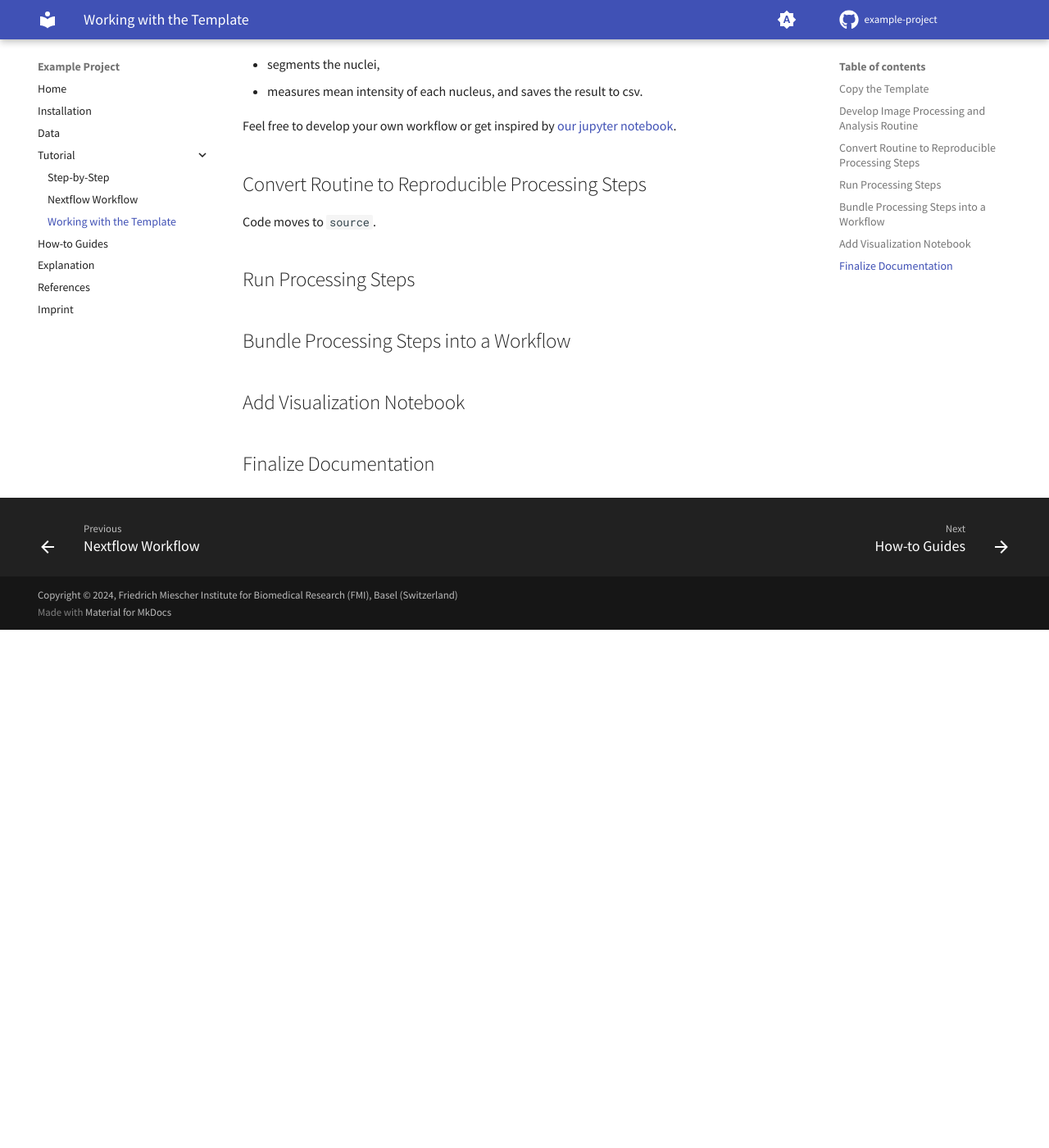
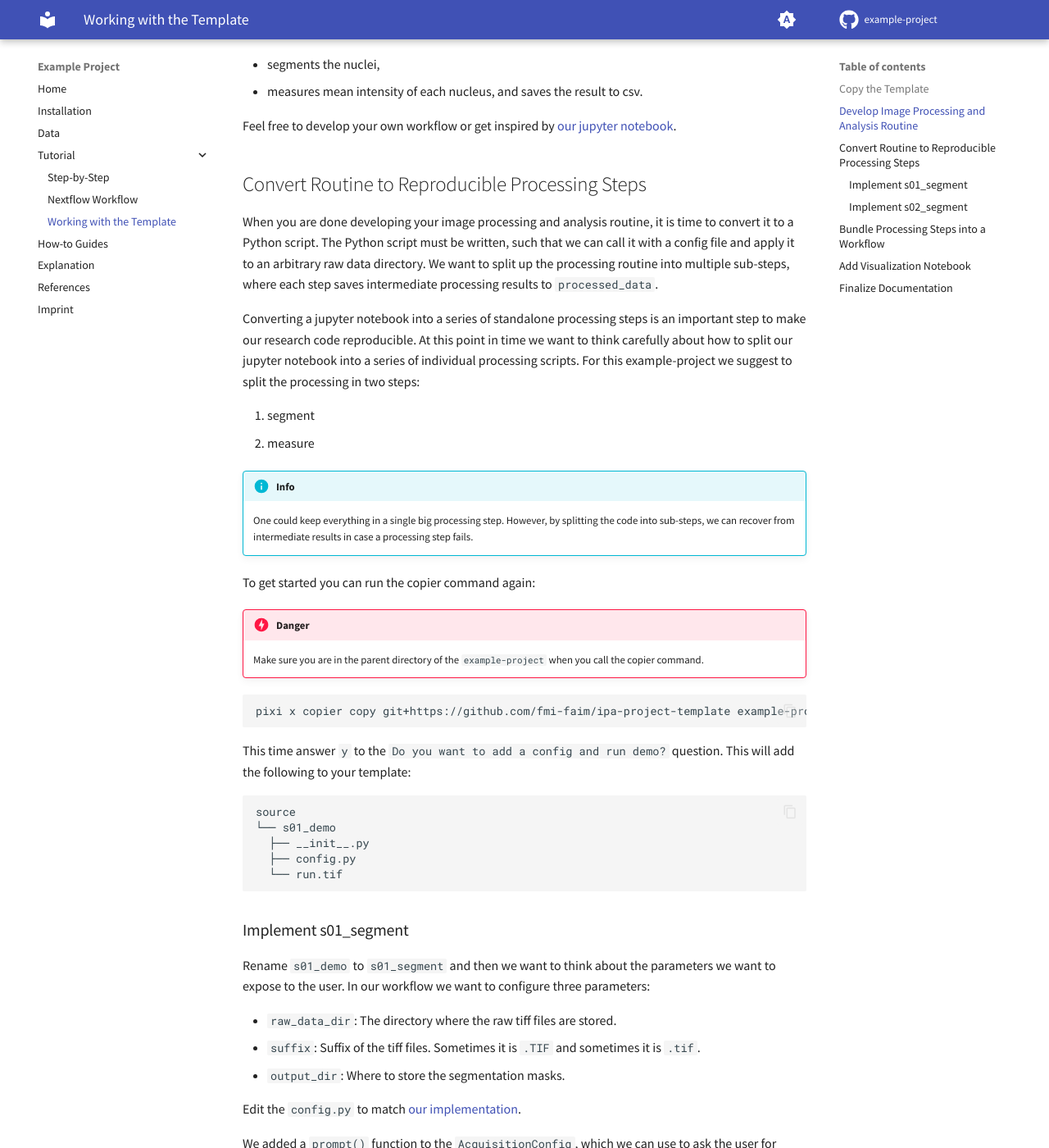
Before and after one commit to fmi-faim/example-project, an MkDocs documentation site: the page built from docs/tutorial/working_with_the_template.md, in a window 1280 px wide and 1400 px high, scrolled down 1821 px. Shown: the whole window at 82% size. Built offline with MkDocs 1.6.1 and Material for MkDocs 9.7.7, drawn with Linux system fonts in a browser that asks for light colours; comment, search, counter and statistics services are not loaded; before the commit the page ends 2589 px from its top, so only the background shows below that; some of the changed text lies outside the part shown.

Commit message:
Expand documentation.

````diff
--- a/docs/tutorial/working_with_the_template.md
+++ b/docs/tutorial/working_with_the_template.md
@@ -67,9 +67,60 @@ We want to develop a workflow which
 Feel free to develop your own workflow or get inspired by [our jupyter notebook](https://github.com/fmi-faim/example-project/blob/85e6c52a8dd4f6349e11c9588f570a6f8cebd805/sandbox/Prototype-Image-Analysis.ipynb).
 
 ## Convert Routine to Reproducible Processing Steps
-Code moves to `source`.
+When you are done developing your image processing and analysis routine, it is time to convert it to a Python script. The Python script must be written, such that we can call it with a config file and apply it to an arbitrary raw data directory. We want to split up the processing routine into multiple sub-steps, where each step saves intermediate processing results to `processed_data`.
 
-## Run Processing Steps
+Converting a jupyter notebook into a series of standalone processing steps is an important step to make our research code reproducible. At this point in time we want to think carefully about how to split our jupyter notebook into a series of individual processing scripts. For this example-project we suggest to split the processing in two steps:
+
+1. segment
+2. measure
+
+!!! info
+    One could keep everything in a single big processing step. However, by splitting the code into sub-steps, we can recover from intermediate results in case a processing step fails.
+
+
+To get started you can run the copier command again:
+
+!!! danger
+    Make sure you are in the parent directory of the `example-project` when you call the copier command.
+
+```bash
+pixi x copier copy git+https://github.com/fmi-faim/ipa-project-template example-project
+```
+
+This time answer `y` to the `Do you want to add a config and run demo?` question. This will add the following to your template:
+
+```text
+source
+└── s01_demo
+  ├── __init__.py
+  ├── config.py
+  └── run.tif
+```
+
+### Implement s01_segment
+Rename `s01_demo` to `s01_segment` and then we want to think about the parameters we want to expose to the user. In our workflow we want to configure three parameters:
+
+* `raw_data_dir`: The directory where the raw tiff files are stored.
+* `suffix`: Suffix of the tiff files. Sometimes it is `.TIF` and sometimes it is `.tif`.
+* `output_dir`: Where to store the segmentation masks.
+
+Edit the `config.py` to match [our implementation](https://github.com/fmi-faim/example-project/blob/21b4b97141074c105b0852681609980f6768e9db/source/s01_segment/config.py).
+
+We added a `prompt()` function to the `AcquisitionConfig`, which we can use to ask the user for input. Now we only need to add a pixi-task which will call the script. We do this by adding [this line](https://github.com/fmi-faim/example-project/blob/21b4b97141074c105b0852681609980f6768e9db/pixi.toml#L16) to our `pixi.toml` file.
+
+
+Now that we can create config files, we will add the processing code to `run.py`. Edit the file until it matches [our implementation](https://github.com/fmi-faim/example-project/blob/21b4b97141074c105b0852681609980f6768e9db/source/s01_segment/run.py).
+
+!!! note
+    This script will not work at the moment, because we are using the `MeasureConfig` in [this line](https://github.com/fmi-faim/example-project/blob/21b4b97141074c105b0852681609980f6768e9db/source/s01_segment/run.py#L52). However, this file does not exist yet.
+
+### Implement s02_segment
+Create a new directory in `source` called `s02_measure` and add all the files from [our reference implementation](https://github.com/fmi-faim/example-project/tree/21b4b97141074c105b0852681609980f6768e9db/source/s02_measure).
+
+Finally, we want to add the pixi-tasks to run the two processing steps. Edit your `pixi.toml` file and add [these two lines](https://github.com/fmi-faim/example-project/blob/21b4b97141074c105b0852681609980f6768e9db/pixi.toml#L17-L18).
+
+!!! success
+    Congratulations! You have converted your jupyter notebook to reproducible processing steps! To run them, follow the [step-by-step tutorial](run_processing_steps.md)
 
 ## Bundle Processing Steps into a Workflow
 
````
Also changed, not shown: docs/index.md (+1 -1 lines).
